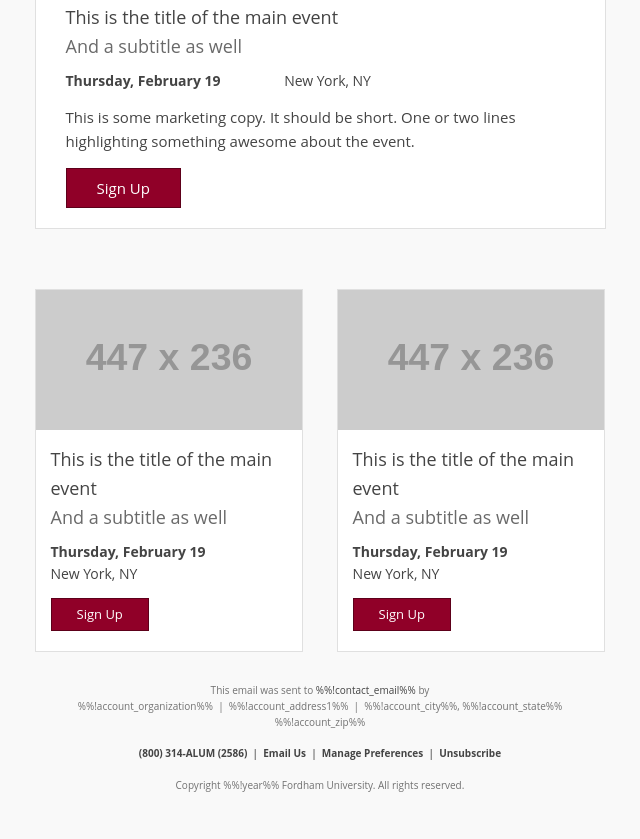
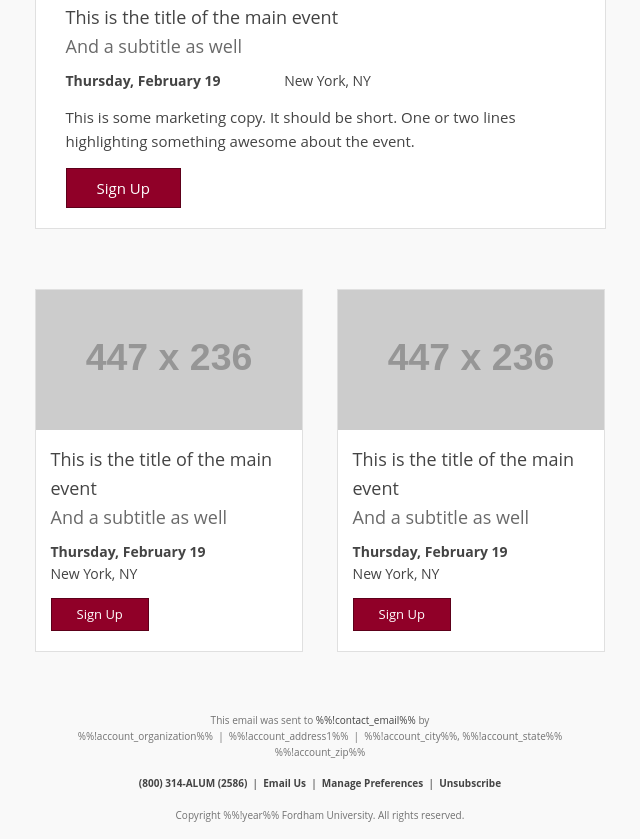
Before and after one commit to michaeldfoley/multiple-event-email, a website: page app/index.html in a window 1280 px wide. Shown: the part 445-1284 px from the top of the page, without its empty margins (320-960 px from the left). Before the commit the page ends 1254 px from the top, so only its background shows below. Drawn offline with Linux system fonts and the light colour scheme; placeholder pictures from the web are drawn by us.

Commit message:
set space between footer and content to be the same as between content blocks (60px)

```diff
--- a/app/index.html
+++ b/app/index.html
@@ -222,7 +222,7 @@
 
                         <tbody>
                             <tr>
-                                <td colspan="3" height="30" style="line-height:15px;font-size:12px;">&nbsp;</td>
+                                <td colspan="3" height="60" style="line-height:15px;font-size:12px;">&nbsp;</td>
                             </tr>
 
                             <tr>
```
